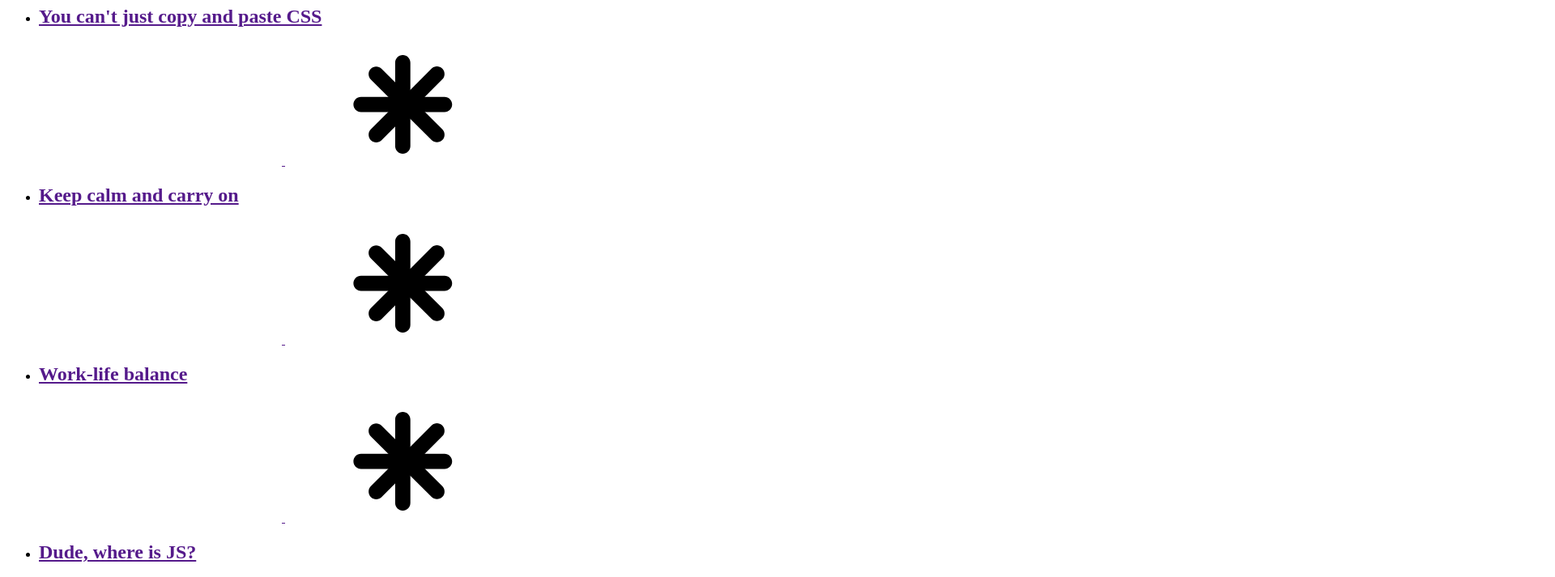
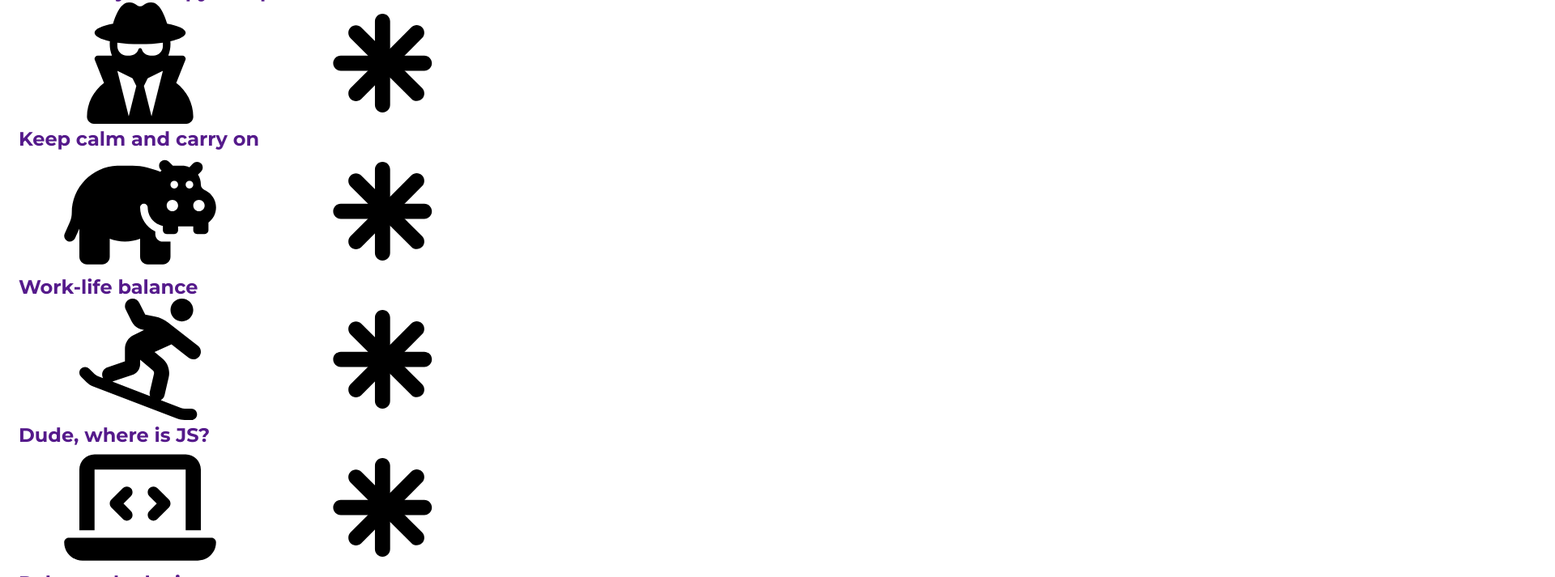
Before and after one commit to Kopetska/cssBayan, a plain HTML site: page cssBayan/index.html in a window 1280 px wide. Shown: the part 73-786 px from the top of the page at 81% size, 1920 px wide, since content can reach past the window. Drawn offline with Linux system fonts and the light colour scheme.

Commit message:
feat:add basic css(Fri, Mar, 2023, 10:59:10 PM)

```diff
--- a/cssBayan/index.html
+++ b/cssBayan/index.html
@@ -9,6 +9,7 @@
     <title>CSS Bayan</title>
 </head>
 <body>
+    <div class="container">
 <main>
     <h1>CSS Bayan</h1>
     <ul>
@@ -16,7 +17,7 @@
             <a href="">
                 <h2>You can't just copy and paste CSS</h2>
                 <svg>
-                    <use href="./style.css#icon-copy-paste"></use>
+                    <use href="./sprite.svg#icon-copy-paste"></use>
                 </svg>
                 <svg>
                     <use href="./sprite.svg#icon-plus"></use>
@@ -28,7 +29,7 @@
             <a href="">
                 <h2>Keep calm and carry on</h2>
                 <svg>
-                    <use href="./style.css#icon-keep-calm"></use>
+                    <use href="./sprite.svg#icon-keep-calm"></use>
                 </svg>
                 <svg>
                     <use href="./sprite.svg#icon-plus"></use>
@@ -40,7 +41,7 @@
                 <a href="">
                     <h2>Work-life balance</h2>
                     <svg>
-                        <use href="./style.css#icon-work-life"></use>
+                        <use href="./sprite.svg#icon-work-life"></use>
                     </svg>
                     <svg>
                         <use href="./sprite.svg#icon-plus"></use>
@@ -52,7 +53,7 @@
                 <a href="">
                     <h2>Dude, where is JS?</h2>
                     <svg>
-                        <use href="./style.css#icon-js-where"></use>
+                        <use href="./sprite.svg#icon-js-where"></use>
                     </svg>
                     <svg>
                         <use href="./sprite.svg#icon-plus"></use>
@@ -64,7 +65,7 @@
                 <a href="">
                     <h2>Relax and take it easy</h2>
                     <svg>
-                        <use href="./style.css#icon-relax"></use>
+                        <use href="./sprite.svg#icon-relax"></use>
                     </svg>
                     <svg>
                         <use href="./sprite.svg#icon-plus"></use>
@@ -74,5 +75,6 @@
             </li>
     </ul>
 </main>
+</div>
 </body>
 </html>
--- a/cssBayan/style.css
+++ b/cssBayan/style.css
@@ -0,0 +1,55 @@
+:root {
+    --text-color: #343638;
+    --border-color: #9E9E9E;
+    --background-color: #FFF;
+    --active-color: rgb(42, 99, 242);
+}
+
+*,
+*::before,
+*::after {
+    box-sizing: border-box;
+}
+
+body {
+    font-family: 'Montserrat', sans-serif;
+    color: var(--text-color);
+}
+
+ul {
+    padding: 0;
+    margin: 0;
+    list-style: none;
+}
+
+a {
+    display: block;
+    text-decoration: none;
+    cursor: pointer;
+}
+
+h1,
+h2 {
+    margin: 0;
+}
+
+.container {
+    padding-left: 10px;
+    padding-right: 10px;
+    margin: 0 auto;
+    width: 320px;
+
+}
+    @media screen and (min-width: 820px) {
+        .container {
+            padding-left: 15px;
+            padding-right: 15px;
+        width: 820px;
+        }
+    }
+
+    @media screen and (min-width: 768px) {
+        .container {
+        width: 1920px;
+        }
+    }
```
